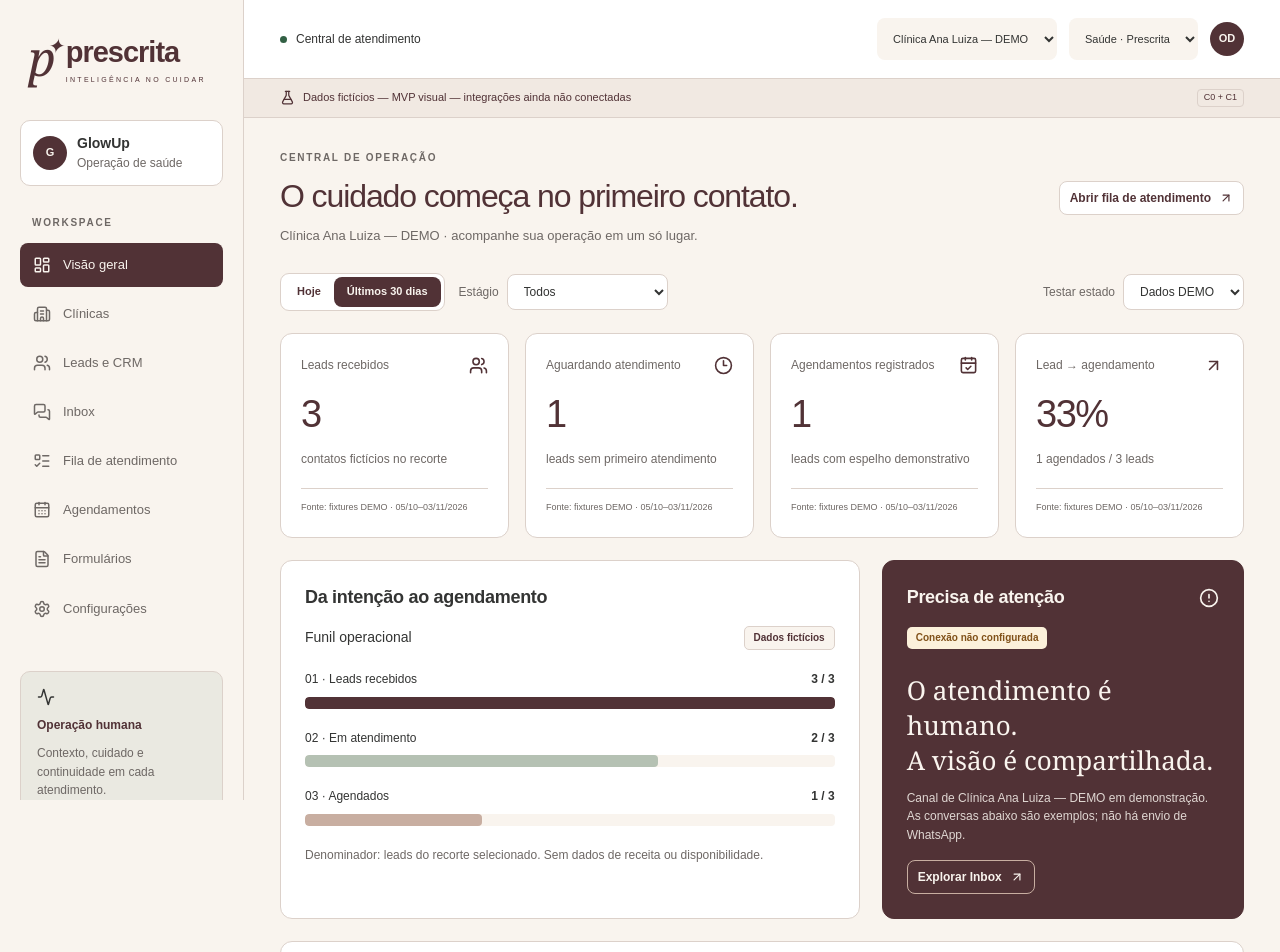
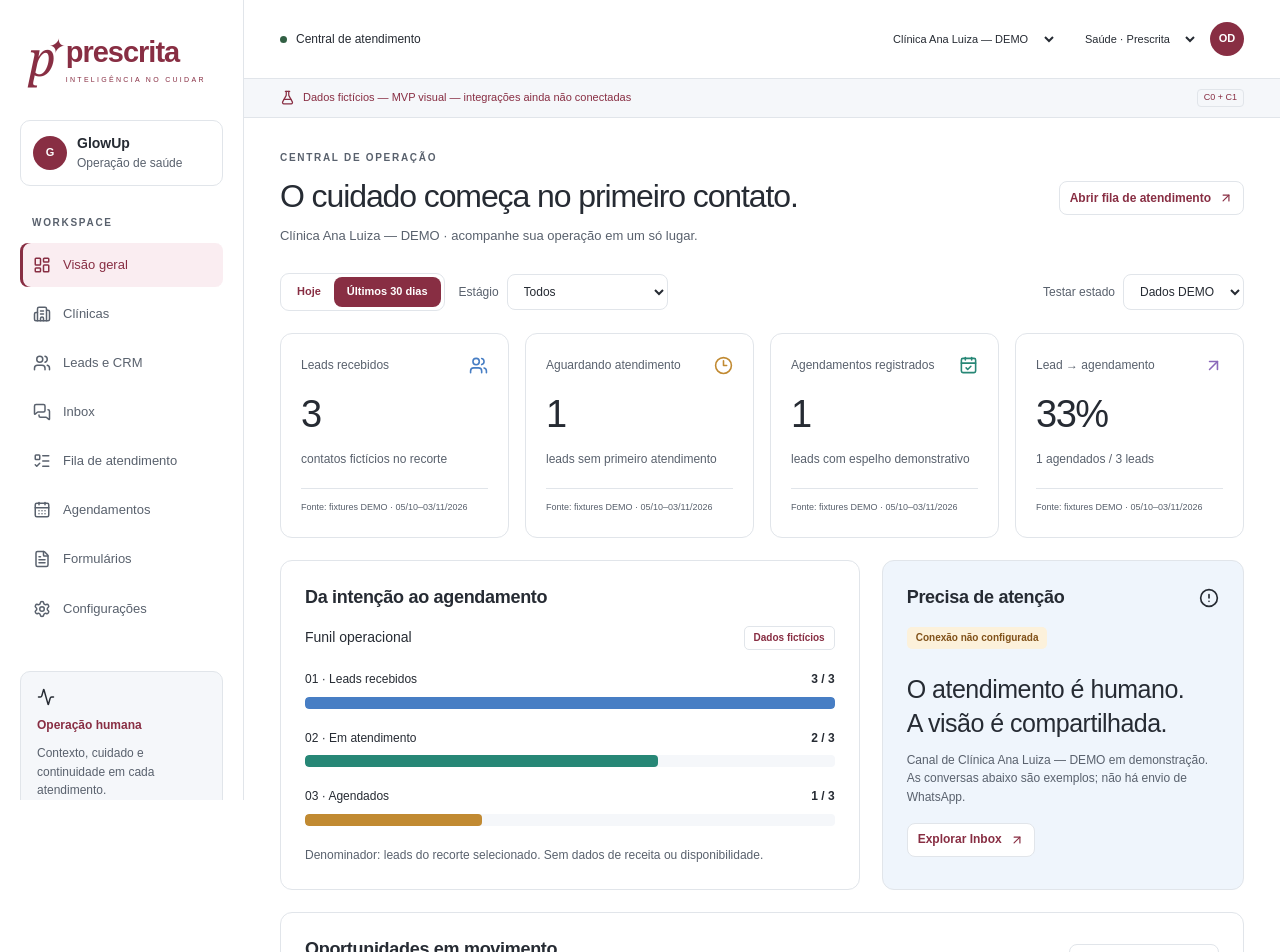
Before and after one commit to glowuptech/AtendHub, a Next.js app: page /app in a window 1280 px wide. Shown: the top 952 px of the page. Built offline with nearby package versions, Linux system fonts and the light colour scheme.

Commit message:
style: introduce neutral workspace and expressive chart colors

```diff
--- a/src/app/globals.css
+++ b/src/app/globals.css
@@ -100,7 +100,7 @@ h1 {
   line-height: 1.2;
   font-weight: 500;
   letter-spacing: -1.1px;
-  color: var(--brand-primary);
+  color: var(--text-primary);
 }
 h2 {
   font-size: 18px;
@@ -260,7 +260,7 @@ main:focus {
   font-weight: 600;
 }
 .avatar.soft {
-  background: var(--accent-rose);
+  background: var(--brand-soft);
   color: var(--brand-primary);
 }
 .nav-label,
@@ -293,8 +293,9 @@ nav > a:hover {
   text-decoration: none;
 }
 nav > a[aria-current="page"] {
-  background: var(--brand-primary);
-  color: var(--brand-on-primary);
+  background: var(--brand-soft);
+  color: var(--brand-primary);
+  box-shadow: inset 3px 0 var(--brand-primary);
 }
 .sidebar-bottom {
   margin-top: auto;
@@ -304,7 +305,7 @@ nav > a[aria-current="page"] {
   border: 1px solid var(--border-subtle);
   padding: 16px;
   border-radius: 10px;
-  background: color-mix(in srgb, var(--accent-sage) 22%, var(--surface));
+  background: var(--surface-muted);
   font-size: 12px;
 }
 .support-box strong {
@@ -373,7 +374,7 @@ nav > a[aria-current="page"] {
   font-size: 11px;
   color: var(--brand-primary);
   border-bottom: 1px solid var(--border-subtle);
-  background: color-mix(in srgb, var(--accent-rose) 16%, var(--surface));
+  background: var(--surface-muted);
 }
 .demo-tag {
   margin-left: auto;
@@ -479,7 +480,7 @@ nav > a[aria-current="page"] {
   font-weight: 500;
   letter-spacing: -1.5px;
   line-height: 1.2;
-  color: var(--brand-primary);
+  color: var(--text-primary);
   margin: 17px 0 12px;
 }
 .metric-foot {
@@ -547,46 +548,65 @@ nav > a[aria-current="page"] {
 .bar-track {
   height: 12px;
   border-radius: 4px;
-  background: var(--surface);
+  background: var(--surface-muted);
   overflow: hidden;
 }
+/* Chart colors belong to the shared workspace, independently of vertical branding. */
 .bar-track > span {
   display: block;
-  background: var(--brand-primary);
+  background: var(--chart-blue);
   height: 100%;
   border-radius: 4px;
 }
-.funnel-row:nth-of-type(3) .bar-track > span {
-  background: var(--accent-sage);
+.funnel-row[data-series="1"] .bar-track > span {
+  background: var(--chart-teal);
 }
-.funnel-row:nth-of-type(4) .bar-track > span {
-  background: var(--accent-rose);
+.funnel-row[data-series="2"] .bar-track > span {
+  background: var(--chart-amber);
+}
+.funnel-row[data-series="3"] .bar-track > span {
+  background: var(--chart-purple);
+}
+.funnel-row[data-series="4"] .bar-track > span {
+  background: var(--chart-coral);
+}
+.metrics .card:nth-child(1) .metric-top svg {
+  color: var(--chart-blue);
+}
+.metrics .card:nth-child(2) .metric-top svg {
+  color: var(--chart-amber);
+}
+.metrics .card:nth-child(3) .metric-top svg {
+  color: var(--chart-teal);
+}
+.metrics .card:nth-child(4) .metric-top svg {
+  color: var(--chart-purple);
 }
 .funnel-row small {
   margin-top: 6px;
   font-size: 11px;
 }
 .attention-card {
-  background: var(--brand-primary);
-  color: var(--brand-on-primary);
-  border-color: var(--brand-primary);
+  background: var(--chart-blue-soft);
+  color: var(--text-primary);
+  border-color: var(--border-subtle);
 }
 .attention-card h3 {
-  font-family: Georgia, serif;
-  font-size: 26px;
-  font-weight: 400;
+  font-family: inherit;
+  font-size: 25px;
+  font-weight: 500;
   line-height: 1.35;
   margin-top: 24px;
+  letter-spacing: -0.5px;
 }
 .attention-card p {
   font-size: 12px;
-  color: var(--brand-on-primary);
-  opacity: 0.85;
+  color: var(--text-secondary);
 }
 .attention-card .button {
-  background: transparent;
-  border-color: var(--accent-rose);
-  color: var(--brand-on-primary);
+  background: var(--surface-raised);
+  border-color: var(--border-subtle);
+  color: var(--brand-primary);
 }
 .table-scroll {
   overflow: auto;
@@ -836,7 +856,7 @@ tr:last-child td {
   margin: auto;
   border: 7px solid var(--brand-primary);
   border-radius: 34px;
-  background: var(--surface);
+  background: var(--surface-muted);
   overflow: hidden;
   box-shadow: 0 16px 40px
     color-mix(in srgb, var(--brand-primary) 12%, transparent);
--- a/src/design-system/theme/prescrita.ts
+++ b/src/design-system/theme/prescrita.ts
@@ -12,3 +12,18 @@ export const verticalThemes: Record<Vertical, typeof prescritaTheme | null> = {
   legal: null,
 };
 export const clinicThemes = ["prescrita", "sage"] as const;
+
+/** Shared workspace colors are independent of each vertical's identity. */
+export const workspaceTheme = {
+  background: "var(--surface)",
+  muted: "var(--surface-muted)",
+  text: "var(--text-primary)",
+  border: "var(--border-subtle)",
+  chart: [
+    "var(--chart-blue)",
+    "var(--chart-teal)",
+    "var(--chart-amber)",
+    "var(--chart-purple)",
+    "var(--chart-coral)",
+  ],
+} as const;
--- a/src/features/analytics/components/dashboard.tsx
+++ b/src/features/analytics/components/dashboard.tsx
@@ -137,7 +137,7 @@ export function Dashboard() {
                 ["Em atendimento", leads.filter((l) => l.owner).length],
                 ["Agendados", scheduled],
               ].map(([label, count], i) => (
-                <div className="funnel-row" key={label}>
+                <div className="funnel-row" data-series={i % 5} key={label}>
                   <div>
                     <span>
                       0{i + 1} · {label}
--- a/src/features/forms/components/views.tsx
+++ b/src/features/forms/components/views.tsx
@@ -194,7 +194,7 @@ export function FormAnalytics({
           etapa 3 e 38 enviaram.
         </p>
         {a.steps.map((s, i) => (
-          <div className="funnel-row" key={s.stepId}>
+          <div className="funnel-row" data-series={i % 5} key={s.stepId}>
             <div>
               <strong>
                 {i + 1}. {version.steps[i].title}
--- a/src/styles/tokens.css
+++ b/src/styles/tokens.css
@@ -1,14 +1,22 @@
 :root {
-  --brand-primary: #513236;
-  --brand-on-primary: #f9f4ee;
-  --surface: #f9f4ee;
+  --brand-primary: #882e43;
+  --brand-on-primary: #ffffff;
+  --surface: #ffffff;
   --surface-raised: #ffffff;
+  --surface-muted: #f5f7fa;
+  --brand-soft: #faedf1;
+  --chart-blue: #477ec4;
+  --chart-teal: #278776;
+  --chart-amber: #c18a32;
+  --chart-purple: #8b68ba;
+  --chart-coral: #cb6c58;
+  --chart-blue-soft: #eff5fc;
   --accent-sage: #b5c1b3;
   --accent-rose: #c8aea1;
-  --text-primary: #333433;
-  --text-secondary: #6e6865;
-  --taupe: #aaa8a0;
-  --border-subtle: #dcd1ca;
+  --text-primary: #262b33;
+  --text-secondary: #59616d;
+  --taupe: #9099a5;
+  --border-subtle: #e1e5ea;
   --success: #326044;
   --success-bg: #edf4ec;
   --warning: #805119;
@@ -23,5 +31,5 @@
 }
 [data-clinic-theme="sage"] {
   --brand-primary: #385341;
-  --brand-on-primary: #f9f4ee;
+  --brand-on-primary: #ffffff;
 }
```
Also changed, not shown: 2 other files (tests, documents, lock files or other folders).
